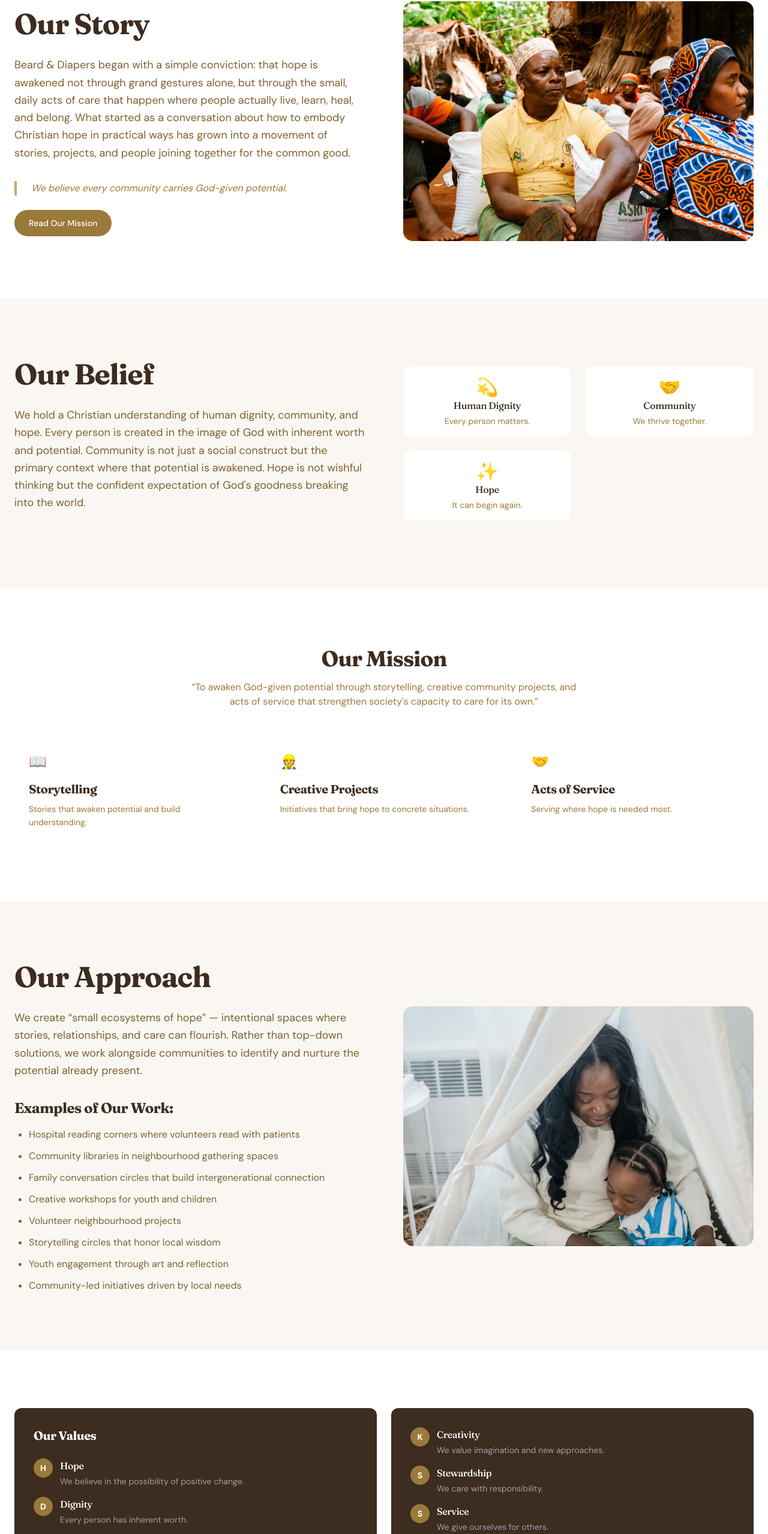
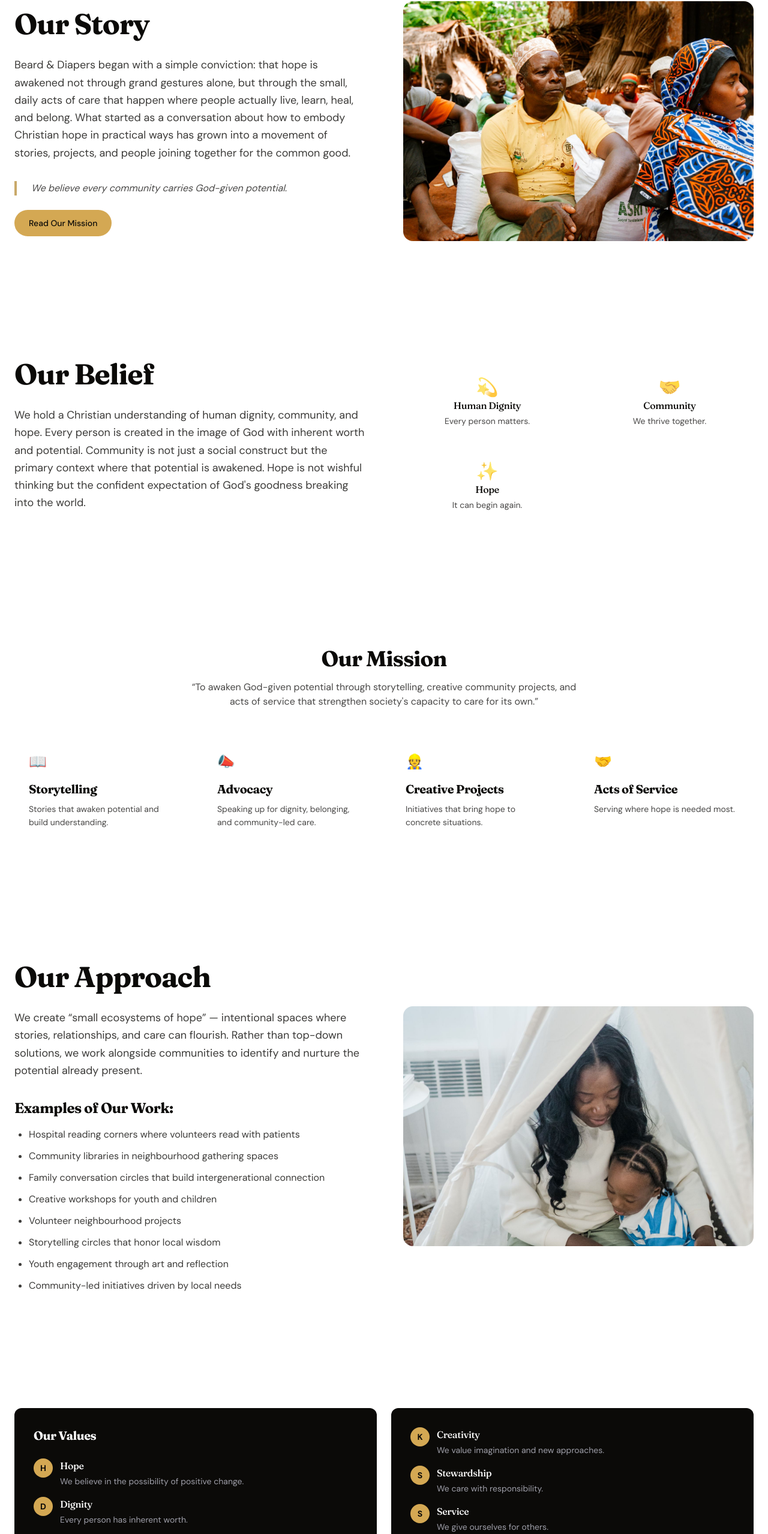
Before and after one commit to Amonochuka/blog, a Next.js app: page /about in a window 1280 px wide. Shown: the part 175-2733 px from the top of the page at 60% size. Built offline with nearby package versions, Linux system fonts and the light colour scheme; no server answers; the database is empty.

Commit message:
Align About page palette and story links

```diff
--- a/app/about/page.tsx
+++ b/app/about/page.tsx
@@ -1,4 +1,5 @@
 import Image from "next/image";
+import Link from "next/link";
 import { BaseLayout } from "@/components/BaseLayout";
 import { getAppBaseUrl } from "@/lib/site-url";
 
@@ -8,27 +9,27 @@ export default async function AboutPage() {
 
   return (
     <BaseLayout>
-      <section className="py-16 sm:py-20 lg:py-24 bg-white dark:bg-be-900">
+      <section className="py-16 sm:py-20 lg:py-24 bg-white dark:bg-brand-black">
         <div className="max-w-7xl mx-auto px-6">
           <div className="grid lg:grid-cols-2 gap-16 items-center">
             <div>
-              <h2 className="text-4xl sm:text-5xl font-bold text-be-900 mb-6 leading-tight">
+              <h1 className="text-4xl sm:text-5xl font-bold text-brand-black mb-6 leading-tight">
                 Our Story
-              </h2>
-              <p className="text-be-700 dark:text-zinc-400 text-lg leading-relaxed mb-8">
+              </h1>
+              <p className="text-brand-black/80 dark:text-zinc-400 text-lg leading-relaxed mb-8">
                 Beard & Diapers began with a simple conviction: that hope is awakened not through grand
                 gestures alone, but through the small, daily acts of care that happen where people actually
                 live, learn, heal, and belong. What started as a conversation about how to embody Christian
                 hope in practical ways has grown into a movement of stories, projects, and people joining
                 together for the common good.
               </p>
-              <blockquote className="border-l-4 border-[#c9a96a] pl-6 italic text-be-600 dark:text-zinc-300 mb-6">
+              <blockquote className="border-l-4 border-[#c9a96a] pl-6 italic text-brand-black/75 dark:text-zinc-300 mb-6">
                 <p>
                   We believe every community carries God-given potential.
                 </p>
               </blockquote>
               <a
-                className="inline-block px-6 py-3 bg-be-600 text-white font-medium rounded-full hover:bg-be-700 transition-colors text-sm"
+                className="inline-block rounded-full bg-brand-gold px-6 py-3 text-sm font-medium text-brand-black transition-colors hover:bg-brand-gold-light"
                 href="#our-mission"
               >
                 Read Our Mission
@@ -50,14 +51,14 @@ export default async function AboutPage() {
       </section>
 
       {/* Our Belief section */}
-      <section className="py-16 sm:py-20 lg:py-24 bg-be-50 dark:bg-be-900">
+      <section className="py-16 sm:py-20 lg:py-24 bg-white dark:bg-brand-black">
         <div className="max-w-7xl mx-auto px-6">
           <div className="grid lg:grid-cols-2 gap-16 items-center">
             <div>
-              <h2 className="text-4xl sm:text-5xl font-bold text-be-900 mb-6 leading-tight">
+              <h2 className="text-4xl sm:text-5xl font-bold text-brand-black mb-6 leading-tight">
                 Our Belief
               </h2>
-              <p className="text-be-700 dark:text-zinc-400 text-lg leading-relaxed mb-8">
+              <p className="text-brand-black/80 dark:text-zinc-400 text-lg leading-relaxed mb-8">
                 We hold a Christian understanding of human dignity, community, and hope. Every person
                 is created in the image of God with inherent worth and potential. Community is not just a
                 social construct but the primary context where that potential is awakened. Hope is not
@@ -65,25 +66,25 @@ export default async function AboutPage() {
               </p>
             </div>
             <div className="grid grid-cols-1 sm:grid-cols-2 gap-6">
-              <div className="p-4 rounded-xl bg-white dark:bg-be-900 text-center">
-                <div className="text-3xl font-bold text-be-600">💫</div>
+              <div className="p-4 rounded-xl bg-white dark:bg-brand-black text-center">
+                <div className="text-3xl font-bold text-brand-black/75">💫</div>
                 <div>
-                  <h4 className="font-medium text-be-900 mb-1">Human Dignity</h4>
-                  <p className="text-be-600 text-sm">Every person matters.</p>
+                  <h4 className="font-medium text-brand-black mb-1">Human Dignity</h4>
+                  <p className="text-brand-black/75 text-sm">Every person matters.</p>
                 </div>
               </div>
-              <div className="p-4 rounded-xl bg-white dark:bg-be-900 text-center">
-                <div className="text-3xl font-bold text-be-600">🤝</div>
+              <div className="p-4 rounded-xl bg-white dark:bg-brand-black text-center">
+                <div className="text-3xl font-bold text-brand-black/75">🤝</div>
                 <div>
-                  <h4 className="font-medium text-be-900 mb-1">Community</h4>
-                  <p className="text-be-600 text-sm">We thrive together.</p>
+                  <h4 className="font-medium text-brand-black mb-1">Community</h4>
+                  <p className="text-brand-black/75 text-sm">We thrive together.</p>
                 </div>
               </div>
-              <div className="p-4 rounded-xl bg-white dark:bg-be-900 text-center">
-                <div className="text-3xl font-bold text-be-600">✨</div>
+              <div className="p-4 rounded-xl bg-white dark:bg-brand-black text-center">
+                <div className="text-3xl font-bold text-brand-black/75">✨</div>
                 <div>
-                  <h4 className="font-medium text-be-900 mb-1">Hope</h4>
-                  <p className="text-be-600 text-sm">It can begin again.</p>
+                  <h4 className="font-medium text-brand-black mb-1">Hope</h4>
+                  <p className="text-brand-black/75 text-sm">It can begin again.</p>
                 </div>
               </div>
             </div>
@@ -92,37 +93,45 @@ export default async function AboutPage() {
       </section>
 
       {/* Our Mission section */}
-      <section id="our-mission" className="py-16 sm:py-20 lg:py-24 bg-white dark:bg-be-900">
+      <section id="our-mission" className="py-16 sm:py-20 lg:py-24 bg-white dark:bg-brand-black">
         <div className="max-w-7xl mx-auto px-6">
           <div className="text-center mb-12">
-            <h2 className="text-4xl font-bold text-be-900 mb-4">Our Mission</h2>
-            <p className="text-be-600 dark:text-zinc-400 max-w-2xl mx-auto">
+            <h2 className="text-4xl font-bold text-brand-black mb-4">Our Mission</h2>
+            <p className="text-brand-black/75 dark:text-zinc-400 max-w-2xl mx-auto">
               &ldquo;To awaken God-given potential through storytelling, creative community projects, and acts
               of service that strengthen society&apos;s capacity to care for its own.&rdquo;
             </p>
           </div>
 
-          <div className="grid grid-cols-1 md:grid-cols-2 lg:grid-cols-3 gap-6">
-            <div className="p-6 rounded-xl bg-white dark:bg-be-900 hover:shadow-md transition-shadow">
+          <div className="grid grid-cols-1 gap-6 md:grid-cols-2 lg:grid-cols-4">
+            <div className="p-6 rounded-xl bg-white dark:bg-brand-black hover:shadow-md transition-shadow">
               <div className="text-2xl mb-4">📖</div>
-              <h3 className="text-xl font-bold text-be-900 mb-2">Storytelling</h3>
-              <p className="text-be-600 dark:text-zinc-400 text-sm leading-relaxed">
+              <h3 className="text-xl font-bold text-brand-black mb-2">Storytelling</h3>
+              <p className="text-brand-black/75 dark:text-zinc-400 text-sm leading-relaxed">
                 Stories that awaken potential and build understanding.
               </p>
             </div>
 
-            <div className="p-6 rounded-xl bg-white dark:bg-be-900 hover:shadow-md transition-shadow">
+            <div className="p-6 rounded-xl bg-white dark:bg-brand-black hover:shadow-md transition-shadow">
+              <div className="text-2xl mb-4">📣</div>
+              <h3 className="text-xl font-bold text-brand-black mb-2">Advocacy</h3>
+              <p className="text-brand-black/75 dark:text-zinc-400 text-sm leading-relaxed">
+                Speaking up for dignity, belonging, and community-led care.
+              </p>
+            </div>
+
+            <div className="p-6 rounded-xl bg-white dark:bg-brand-black hover:shadow-md transition-shadow">
               <div className="text-2xl mb-4">👷</div>
-              <h3 className="text-xl font-bold text-be-900 mb-2">Creative Projects</h3>
-              <p className="text-be-600 dark:text-zinc-400 text-sm leading-relaxed">
+              <h3 className="text-xl font-bold text-brand-black mb-2">Creative Projects</h3>
+              <p className="text-brand-black/75 dark:text-zinc-400 text-sm leading-relaxed">
                 Initiatives that bring hope to concrete situations.
               </p>
             </div>
 
-            <div className="p-6 rounded-xl bg-white dark:bg-be-900 hover:shadow-md transition-shadow">
+            <div className="p-6 rounded-xl bg-white dark:bg-brand-black hover:shadow-md transition-shadow">
               <div className="text-2xl mb-4">🤝</div>
-              <h3 className="text-xl font-bold text-be-900 mb-2">Acts of Service</h3>
-              <p className="text-be-600 dark:text-zinc-400 text-sm leading-relaxed">
+              <h3 className="text-xl font-bold text-brand-black mb-2">Acts of Service</h3>
+              <p className="text-brand-black/75 dark:text-zinc-400 text-sm leading-relaxed">
                 Serving where hope is needed most.
               </p>
             </div>
@@ -131,21 +140,21 @@ export default async function AboutPage() {
       </section>
 
       {/* Our Approach section */}
-      <section className="py-16 sm:py-20 lg:py-24 bg-be-50 dark:bg-be-900">
+      <section className="py-16 sm:py-20 lg:py-24 bg-white dark:bg-brand-black">
         <div className="max-w-7xl mx-auto px-6">
           <div className="grid lg:grid-cols-2 gap-16 items-center">
             <div>
-              <h2 className="text-4xl sm:text-5xl font-bold text-be-900 mb-6 leading-tight">
+              <h2 className="text-4xl sm:text-5xl font-bold text-brand-black mb-6 leading-tight">
                 Our Approach
               </h2>
-              <p className="text-be-700 dark:text-zinc-400 text-lg leading-relaxed mb-8">
+              <p className="text-brand-black/80 dark:text-zinc-400 text-lg leading-relaxed mb-8">
                 We create &ldquo;small ecosystems of hope&rdquo; — intentional spaces where stories, relationships,
                 and care can flourish. Rather than top-down solutions, we work alongside communities to
                 identify and nurture the potential already present.
               </p>
 
-              <h3 className="text-2xl font-bold text-be-900 mb-4">Examples of Our Work:</h3>
-              <ul className="list-disc pl-6 text-be-700 dark:text-zinc-400 space-y-3">
+              <h3 className="text-2xl font-bold text-brand-black mb-4">Examples of Our Work:</h3>
+              <ul className="list-disc pl-6 text-brand-black/80 dark:text-zinc-400 space-y-3">
                 <li>Hospital reading corners where volunteers read with patients</li>
                 <li>Community libraries in neighbourhood gathering spaces</li>
                 <li>Family conversation circles that build intergenerational connection</li>
@@ -172,15 +181,15 @@ export default async function AboutPage() {
       </section>
 
       {/* Our Values section */}
-      <section className="py-16 sm:py-20 lg:py-24 bg-white dark:bg-be-900">
+      <section className="py-16 sm:py-20 lg:py-24 bg-white dark:bg-brand-black">
         <div className="max-w-7xl mx-auto px-6">
           <div className="grid grid-cols-1 sm:grid-cols-2 gap-6">
-            <div className="rounded-xl bg-be-900 p-8">
+            <div className="rounded-xl bg-brand-black p-8">
               <h3 className="text-xl font-bold text-white mb-6">Our Values</h3>
               <div className="space-y-4">
                 <div className="flex items-start gap-3">
-                  <div className="flex-shrink-0 rounded-full bg-be-600 w-8 h-8 flex items-center justify-center shrink-0">
-                    <span className="text-white text-sm font-bold">H</span>
+                  <div className="flex-shrink-0 rounded-full bg-brand-gold w-8 h-8 flex items-center justify-center shrink-0">
+                    <span className="text-brand-black text-sm font-bold">H</span>
                   </div>
                   <div>
                     <h4 className="font-medium text-white mb-1">Hope</h4>
@@ -188,8 +197,8 @@ export default async function AboutPage() {
                   </div>
                 </div>
                 <div className="flex items-start gap-3">
-                  <div className="flex-shrink-0 rounded-full bg-be-600 w-8 h-8 flex items-center justify-center shrink-0">
-                    <span className="text-white text-sm font-bold">D</span>
+                  <div className="flex-shrink-0 rounded-full bg-brand-gold w-8 h-8 flex items-center justify-center shrink-0">
+                    <span className="text-brand-black text-sm font-bold">D</span>
                   </div>
                   <div>
                     <h4 className="font-medium text-white mb-1">Dignity</h4>
@@ -197,8 +206,8 @@ export default async function AboutPage() {
                   </div>
                 </div>
                 <div className="flex items-start gap-3">
-                  <div className="flex-shrink-0 rounded-full bg-be-600 w-8 h-8 flex items-center justify-center shrink-0">
-                    <span className="text-white text-sm font-bold">C</span>
+                  <div className="flex-shrink-0 rounded-full bg-brand-gold w-8 h-8 flex items-center justify-center shrink-0">
+                    <span className="text-brand-black text-sm font-bold">C</span>
                   </div>
                   <div>
                     <h4 className="font-medium text-white mb-1">Compassion</h4>
@@ -206,8 +215,8 @@ export default async function AboutPage() {
                   </div>
                 </div>
                 <div className="flex items-start gap-3">
-                  <div className="flex-shrink-0 rounded-full bg-be-600 w-8 h-8 flex items-center justify-center shrink-0">
-                    <span className="text-white text-sm font-bold">C</span>
+                  <div className="flex-shrink-0 rounded-full bg-brand-gold w-8 h-8 flex items-center justify-center shrink-0">
+                    <span className="text-brand-black text-sm font-bold">C</span>
                   </div>
                   <div>
                     <h4 className="font-medium text-white mb-1">Community</h4>
@@ -217,10 +226,10 @@ export default async function AboutPage() {
               </div>
             </div>
 
-            <div className="space-y-4 rounded-xl bg-be-900 p-8">
+            <div className="space-y-4 rounded-xl bg-brand-black p-8">
               <div className="flex items-start gap-3">
-                <div className="flex-shrink-0 rounded-full bg-be-600 w-8 h-8 flex items-center justify-center shrink-0">
-                  <span className="text-white text-sm font-bold">K</span>
+                <div className="flex-shrink-0 rounded-full bg-brand-gold w-8 h-8 flex items-center justify-center shrink-0">
+                  <span className="text-brand-black text-sm font-bold">K</span>
                 </div>
                 <div>
                   <h4 className="font-medium text-white mb-1">Creativity</h4>
@@ -228,8 +237,8 @@ export default async function AboutPage() {
                 </div>
               </div>
               <div className="flex items-start gap-3">
-                <div className="flex-shrink-0 rounded-full bg-be-600 w-8 h-8 flex items-center justify-center shrink-0">
-                  <span className="text-white text-sm font-bold">S</span>
+                <div className="flex-shrink-0 rounded-full bg-brand-gold w-8 h-8 flex items-center justify-center shrink-0">
+                  <span className="text-brand-black text-sm font-bold">S</span>
                 </div>
                 <div>
                   <h4 className="font-medium text-white mb-1">Stewardship</h4>
@@ -237,8 +246,8 @@ export default async function AboutPage() {
                 </div>
               </div>
               <div className="flex items-start gap-3">
-                <div className="flex-shrink-0 rounded-full bg-be-600 w-8 h-8 flex items-center justify-center shrink-0">
-                  <span className="text-white text-sm font-bold">S</span>
+                <div className="flex-shrink-0 rounded-full bg-brand-gold w-8 h-8 flex items-center justify-center shrink-0">
+                  <span className="text-brand-black text-sm font-bold">S</span>
                 </div>
                 <div>
                   <h4 className="font-medium text-white mb-1">Service</h4>
@@ -246,8 +255,8 @@ export default async function AboutPage() {
                 </div>
               </div>
               <div className="flex items-start gap-3">
-                <div className="flex-shrink-0 rounded-full bg-be-600 w-8 h-8 flex items-center justify-center shrink-0">
-                  <span className="text-white text-sm font-bold">F</span>
+                <div className="flex-shrink-0 rounded-full bg-brand-gold w-8 h-8 flex items-center justify-center shrink-0">
+                  <span className="text-brand-black text-sm font-bold">F</span>
                 </div>
                 <div>
                   <h4 className="font-medium text-white mb-1">Faith</h4>
@@ -260,39 +269,39 @@ export default async function AboutPage() {
       </section>
 
       {/* Founder & Team section */}
-      <section className="py-16 sm:py-20 lg:py-24 bg-be-50 dark:bg-be-900">
+      <section className="py-16 sm:py-20 lg:py-24 bg-white dark:bg-brand-black">
         <div className="max-w-7xl mx-auto px-6">
           <div className="grid lg:grid-cols-3 gap-12 items-center">
             <div>
-              <h2 className="text-4xl sm:text-5xl font-bold text-be-900 mb-6 leading-tight">
+              <h2 className="text-4xl sm:text-5xl font-bold text-brand-black mb-6 leading-tight">
                 Founder
               </h2>
               <div className="flex items-center gap-4 mb-4">
                 <div
                   aria-hidden="true"
-                  className="flex h-24 w-24 shrink-0 items-center justify-center rounded-full bg-be-700 text-2xl font-semibold text-white"
+                  className="flex h-24 w-24 shrink-0 items-center justify-center rounded-full bg-brand-black text-2xl font-semibold text-white"
                 >
                   RO
                 </div>
                 <div>
-                  <h3 className="text-2xl font-bold text-be-900">Roy Ochuka</h3>
-                  <p className="text-be-600">Founder, Beard & Diapers</p>
+                  <h3 className="text-2xl font-bold text-brand-black">Roy Ochuka</h3>
+                  <p className="text-brand-black/75">Founder, Beard & Diapers</p>
                 </div>
               </div>
-              <p className="text-be-600 dark:text-zinc-400 text-lg leading-relaxed mb-8">
+              <p className="text-brand-black/75 dark:text-zinc-400 text-lg leading-relaxed mb-8">
                 Roy is the founder of Beard & Diapers, a Christian social advocacy movement advancing hope
                 where people live, learn, heal, and belong. He is passionate about storytelling, community
                 development, and awakening God-given potential in everyday people.
               </p>
               <div className="flex gap-3">
                 <a
-                  className="text-zinc-400 hover:text-white transition-colors"
+                  className="text-zinc-400 hover:text-brand-gold transition-colors"
                   href="https://twitter.com/royochuka" target="_blank" rel="noopener"
                 >
                   X
                 </a>
                 <a
-                  className="text-zinc-400 transition-colors hover:text-white"
+                  className="text-zinc-400 transition-colors hover:text-brand-gold"
                   href="https://linkedin.com/in/roy-ochuka" target="_blank" rel="noopener"
                 >
                   LinkedIn
@@ -301,18 +310,18 @@ export default async function AboutPage() {
             </div>
 
             <div className="grid grid-cols-1 gap-6 sm:grid-cols-2 lg:col-span-2">
-              <div className="p-4 rounded-xl bg-white dark:bg-be-900">
-                <h4 className="font-semibold text-be-900 mb-3">Team Members</h4>
-                <ul className="space-y-2 text-be-600 dark:text-zinc-400 text-sm">
+              <div className="p-4 rounded-xl bg-white dark:bg-brand-black">
+                <h4 className="font-semibold text-brand-black mb-3">Team Members</h4>
+                <ul className="space-y-2 text-brand-black/75 dark:text-zinc-400 text-sm">
                   <li>Mercy Wanjiku — Community Coordinator</li>
                   <li>Peter Omondi — Project Lead</li>
                   <li>Aisha Hassan — Storytelling Facilitator</li>
                 </ul>
               </div>
 
-              <div className="p-4 rounded-xl bg-white dark:bg-be-900">
-                <h4 className="font-semibold text-be-900 mb-3">Advisors</h4>
-                <ul className="space-y-2 text-be-600 dark:text-zinc-400 text-sm">
+              <div className="p-4 rounded-xl bg-white dark:bg-brand-black">
+                <h4 className="font-semibold text-brand-black mb-3">Advisors</h4>
+                <ul className="space-y-2 text-brand-black/75 dark:text-zinc-400 text-sm">
                   <li>Father John Kariuki — Spiritual Advisor</li>
                   <li>Dr. Amina Abubakar — Community Development</li>
                 </ul>
@@ -323,36 +332,37 @@ export default async function AboutPage() {
       </section>
 
       {/* Recent Stories sidebar */}
-      <section className="py-16 sm:py-20 lg:py-24 bg-be-50 dark:bg-be-900">
+      <section className="py-16 sm:py-20 lg:py-24 bg-white dark:bg-brand-black">
         <div className="max-w-7xl mx-auto px-6">
           <div className="text-center mb-12">
-            <h2 className="text-4xl font-bold text-be-900 mb-4">Recent Stories</h2>
-            <p className="text-be-600 dark:text-zinc-400">Latest from our community</p>
+            <h2 className="text-4xl font-bold text-brand-black mb-4">Recent Stories</h2>
+            <p className="text-brand-black/75 dark:text-zinc-400">Latest from our community</p>
           </div>
           <div className="grid grid-cols-1 sm:grid-cols-2 gap-4">
             {stories
               .filter((story) => story.featured)
               .slice(0, 3)
               .map((story) => (
-                <div
+                <Link
+                  href={`/stories/${story.id}`}
                   key={story.id}
-                  className="bg-white dark:bg-be-900 rounded-xl p-4 hover:shadow-md transition-shadow"
+                  className="group rounded-xl bg-white p-4 transition-shadow hover:shadow-md focus-visible:outline-2 focus-visible:outline-offset-2 focus-visible:outline-brand-gold dark:bg-brand-black"
                 >
                   <Image
                     src={story.image}
                     alt={story.title}
-                    className="w-full h-24 object-cover mb-3"
+                    className="mb-3 h-40 w-full rounded-lg object-cover"
                     loading="lazy"
                   width={800}
                   height={400}
                 />
-                  <h4 className="mb-2 font-bold text-be-900">
+                  <h3 className="mb-2 font-bold text-brand-black transition-colors group-hover:text-brand-gold">
                     {story.title}
-                  </h4>
-                  <p className="text-be-600 text-sm">
+                  </h3>
+                  <p className="text-brand-black/75 text-sm">
                     {story.excerpt}
                   </p>
-                </div>
+                </Link>
               ))}
           </div>
         </div>
```
